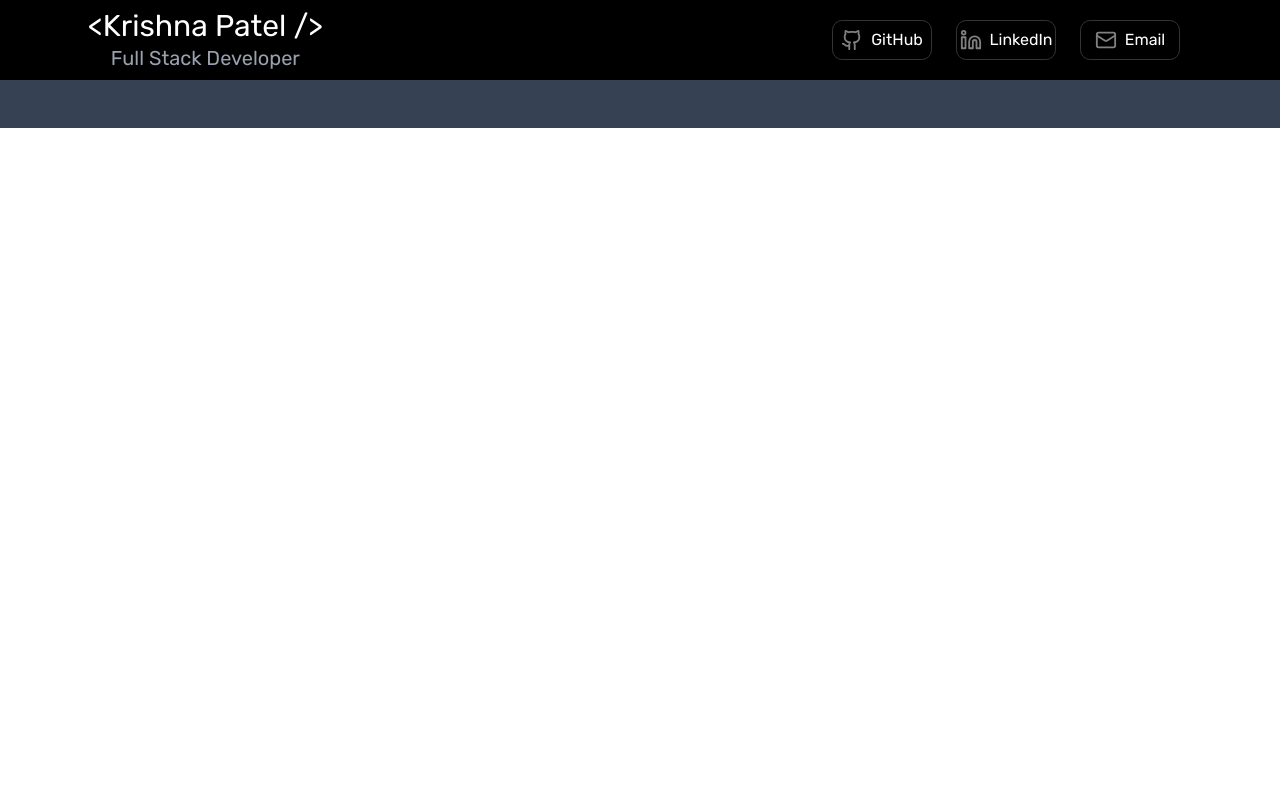
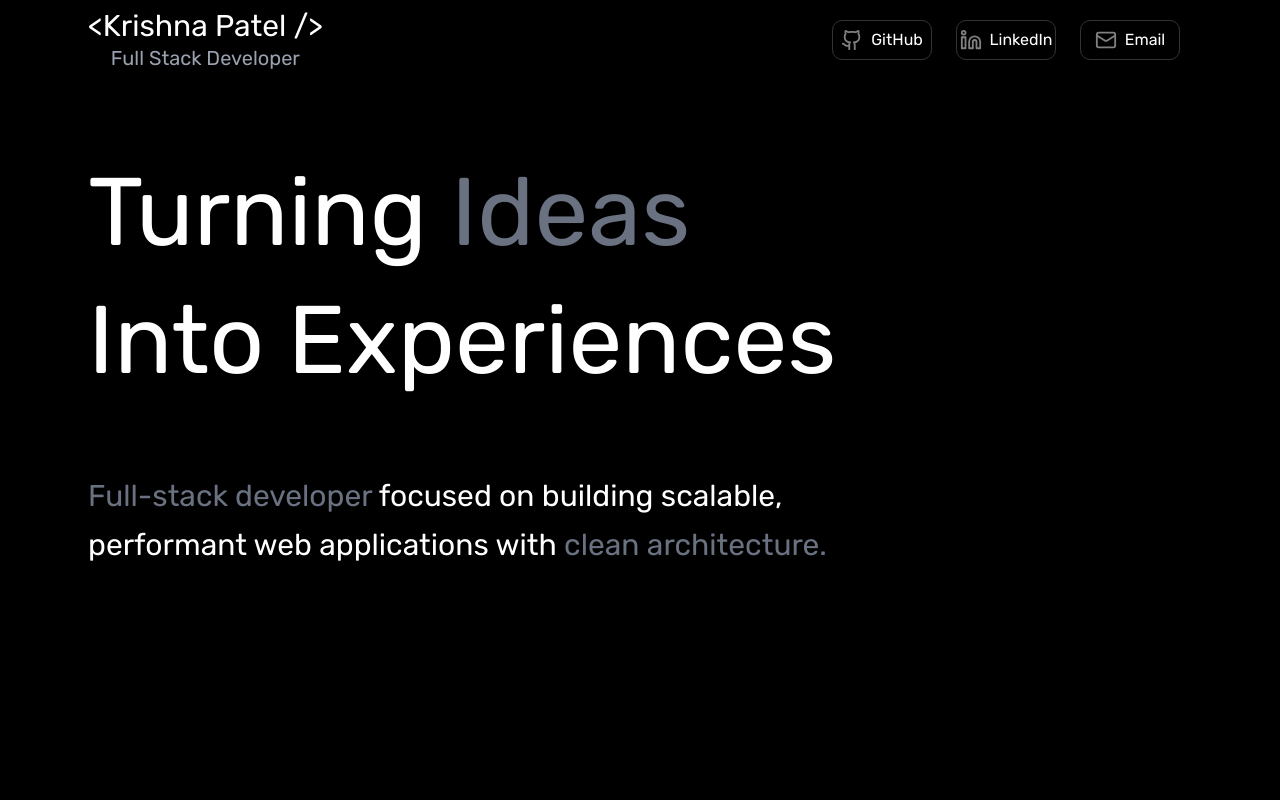
Before and after one commit to Krish30p/Portfolio, a React (Vite) app: page / in a window 1280 px wide. Shown: the top 800 px of the page. Built offline with nearby package versions, Linux system fonts and the light colour scheme.

Commit message:
updated package

```diff
--- a/package.json
+++ b/package.json
@@ -14,6 +14,7 @@
     "class-variance-authority": "^0.7.1",
     "clsx": "^2.1.1",
     "lucide-react": "^0.562.0",
+    "motion": "^12.23.26",
     "react": "^19.2.0",
     "react-dom": "^19.2.0",
     "tailwind-merge": "^3.4.0",
--- a/src/App.jsx
+++ b/src/App.jsx
@@ -1,6 +1,8 @@
 import React from 'react'
 import Header from './pages/Header'
 import ClickSpark from './components/ClickSpark'
+import Main from './pages/Main'
+import Projects from './pages/Projects'
 
 const App = () => {
   return (
@@ -13,6 +15,8 @@
     >
     <div className='bg-gray-700 w-full'>
       <Header />
+      <Main />
+      <Projects />
       <br />
       <br />
 
--- /dev/null
+++ b/src/components/RotatingText.jsx
@@ -0,0 +1,177 @@
+'use client';
+
+import { forwardRef, useCallback, useEffect, useImperativeHandle, useMemo, useState } from 'react';
+import { motion, AnimatePresence } from 'motion/react';
+
+function cn(...classes) {
+  return classes.filter(Boolean).join(' ');
+}
+
+const RotatingText = forwardRef((props, ref) => {
+  const {
+    texts,
+    transition = { type: 'spring', damping: 25, stiffness: 300 },
+    initial = { y: '100%', opacity: 0 },
+    animate = { y: 0, opacity: 1 },
+    exit = { y: '-120%', opacity: 0 },
+    animatePresenceMode = 'wait',
+    animatePresenceInitial = false,
+    rotationInterval = 2000,
+    staggerDuration = 0,
+    staggerFrom = 'first',
+    loop = true,
+    auto = true,
+    splitBy = 'characters',
+    onNext,
+    mainClassName,
+    splitLevelClassName,
+    elementLevelClassName,
+    ...rest
+  } = props;
+
+  const [currentTextIndex, setCurrentTextIndex] = useState(0);
+
+  const splitIntoCharacters = text => {
+    if (typeof Intl !== 'undefined' && Intl.Segmenter) {
+      const segmenter = new Intl.Segmenter('en', { granularity: 'grapheme' });
+      return Array.from(segmenter.segment(text), segment => segment.segment);
+    }
+    return Array.from(text);
+  };
+
+  const elements = useMemo(() => {
+    const currentText = texts[currentTextIndex];
+    if (splitBy === 'characters') {
+      const words = currentText.split(' ');
+      return words.map((word, i) => ({
+        characters: splitIntoCharacters(word),
+        needsSpace: i !== words.length - 1
+      }));
+    }
+    if (splitBy === 'words') {
+      return currentText.split(' ').map((word, i, arr) => ({
+        characters: [word],
+        needsSpace: i !== arr.length - 1
+      }));
+    }
+    if (splitBy === 'lines') {
+      return currentText.split('\n').map((line, i, arr) => ({
+        characters: [line],
+        needsSpace: i !== arr.length - 1
+      }));
+    }
+
+    return currentText.split(splitBy).map((part, i, arr) => ({
+      characters: [part],
+      needsSpace: i !== arr.length - 1
+    }));
+  }, [texts, currentTextIndex, splitBy]);
+
+  const getStaggerDelay = useCallback((index, totalChars) => {
+    const total = totalChars;
+    if (staggerFrom === 'first') return index * staggerDuration;
+    if (staggerFrom === 'last') return (total - 1 - index) * staggerDuration;
+    if (staggerFrom === 'center') {
+      const center = Math.floor(total / 2);
+      return Math.abs(center - index) * staggerDuration;
+    }
+    if (staggerFrom === 'random') {
+      const randomIndex = Math.floor(Math.random() * total);
+      return Math.abs(randomIndex - index) * staggerDuration;
+    }
+    return Math.abs(staggerFrom - index) * staggerDuration;
+  }, [staggerFrom, staggerDuration]);
+
+  const handleIndexChange = useCallback(newIndex => {
+    setCurrentTextIndex(newIndex);
+    if (onNext) onNext(newIndex);
+  }, [onNext]);
+
+  const next = useCallback(() => {
+    const nextIndex = currentTextIndex === texts.length - 1 ? (loop ? 0 : currentTextIndex) : currentTextIndex + 1;
+    if (nextIndex !== currentTextIndex) {
+      handleIndexChange(nextIndex);
+    }
+  }, [currentTextIndex, texts.length, loop, handleIndexChange]);
+
+  const previous = useCallback(() => {
+    const prevIndex = currentTextIndex === 0 ? (loop ? texts.length - 1 : currentTextIndex) : currentTextIndex - 1;
+    if (prevIndex !== currentTextIndex) {
+      handleIndexChange(prevIndex);
+    }
+  }, [currentTextIndex, texts.length, loop, handleIndexChange]);
+
+  const jumpTo = useCallback(index => {
+    const validIndex = Math.max(0, Math.min(index, texts.length - 1));
+    if (validIndex !== currentTextIndex) {
+      handleIndexChange(validIndex);
+    }
+  }, [texts.length, currentTextIndex, handleIndexChange]);
+
+  const reset = useCallback(() => {
+    if (currentTextIndex !== 0) {
+      handleIndexChange(0);
+    }
+  }, [currentTextIndex, handleIndexChange]);
+
+  useImperativeHandle(ref, () => ({
+    next,
+    previous,
+    jumpTo,
+    reset
+  }), [next, previous, jumpTo, reset]);
+
+  useEffect(() => {
+    if (!auto) return;
+    const intervalId = setInterval(next, rotationInterval);
+    return () => clearInterval(intervalId);
+  }, [next, rotationInterval, auto]);
+
+  return (
+    <motion.span
+      className={cn('flex flex-wrap whitespace-pre-wrap relative', mainClassName)}
+      {...rest}
+      layout
+      transition={transition}>
+      <span className="sr-only">{texts[currentTextIndex]}</span>
+      <AnimatePresence mode={animatePresenceMode} initial={animatePresenceInitial}>
+        <motion.span
+          key={currentTextIndex}
+          className={cn(
+            splitBy === 'lines' ? 'flex flex-col w-full' : 'flex flex-wrap whitespace-pre-wrap relative'
+          )}
+          layout
+          aria-hidden="true">
+          {elements.map((wordObj, wordIndex, array) => {
+            const previousCharsCount = array.slice(0, wordIndex).reduce((sum, word) => sum + word.characters.length, 0);
+            return (
+              <span key={wordIndex} className={cn('inline-flex', splitLevelClassName)}>
+                {wordObj.characters.map((char, charIndex) => (
+                  <motion.span
+                    key={charIndex}
+                    initial={initial}
+                    animate={animate}
+                    exit={exit}
+                    transition={{
+                      ...transition,
+                      delay: getStaggerDelay(
+                        previousCharsCount + charIndex,
+                        array.reduce((sum, word) => sum + word.characters.length, 0)
+                      )
+                    }}
+                    className={cn('inline-block', elementLevelClassName)}>
+                    {char}
+                  </motion.span>
+                ))}
+                {wordObj.needsSpace && <span className="whitespace-pre"> </span>}
+              </span>
+            );
+          })}
+        </motion.span>
+      </AnimatePresence>
+    </motion.span>
+  );
+});
+
+RotatingText.displayName = 'RotatingText';
+export default RotatingText;
--- a/src/pages/Main.jsx
+++ b/src/pages/Main.jsx
@@ -3,8 +3,8 @@
 
 const Main = () => {
   return (
-    <div className="text-8xl text-white bg-black">
-      <div className="px-22 py-21">
+    <div className="px-22 text-white bg-black">
+      <div className=" py-21 text-8xl ">
         {/* Line 1 */}
         <div className="flex items-center gap-6 leading-none">
           <span className="leading-none text-rubik">Turning</span>
@@ -24,11 +24,19 @@
         </div>
 
         {/* Line 2 */}
-  <div className="leading-none mt-8">
-    Into Experiences
-  </div>
+        <div className="leading-none mt-8">Into Experiences</div>
       </div>
 
+      {/* myself */}
+      <div className=" text-3xl leading-relaxed">
+        <p >
+          <span className="text-gray-500">Full-stack developer</span>{" "}
+          <span>focused on building scalable,</span>
+        </p>
+        <p>performant web applications with {" "}
+            <span className="text-gray-500">clean architecture.</span>
+        </p>
+      </div>
 
       <div>
         <br />
--- /dev/null
+++ b/src/pages/Projects.jsx
@@ -0,0 +1,11 @@
+import React from 'react'
+
+const Projects = () => {
+  return (
+    <div>
+      sgdfhgyuh
+    </div>
+  )
+}
+
+export default Projects
--- /dev/null
+++ b/src/pages/Skills.jsx
@@ -0,0 +1,11 @@
+import React from 'react'
+
+const Skills = () => {
+  return (
+    <div>
+
+    </div>
+  )
+}
+
+export default Skills
```
Also changed, not shown: 1 other file (tests, documents, lock files or other folders). Lines whose indentation alone changed are shown as unchanged.
